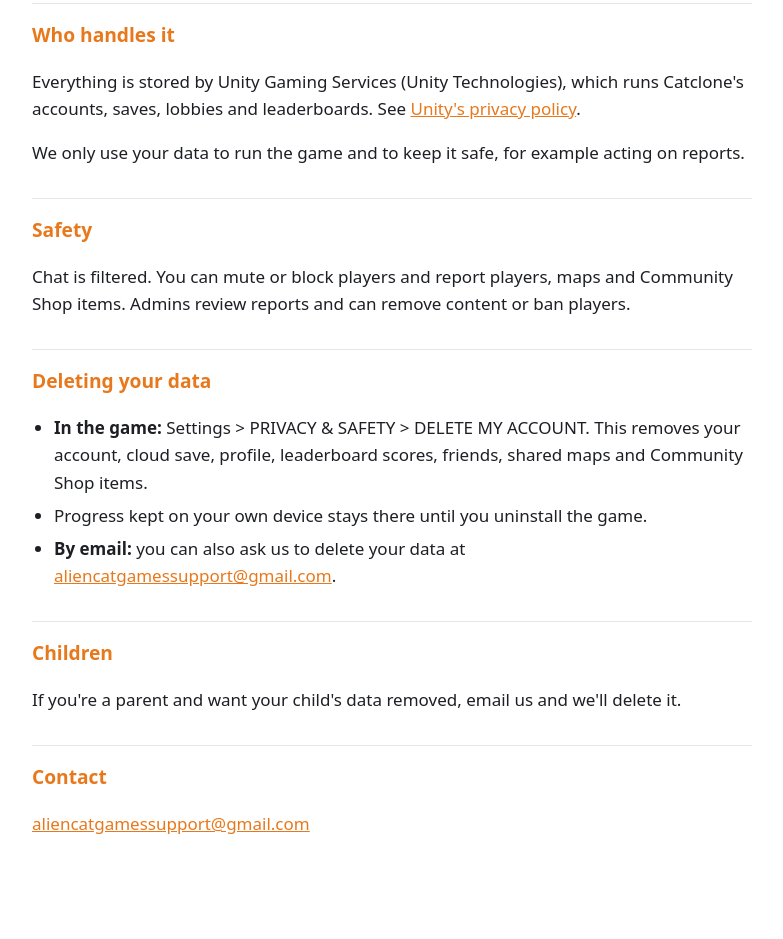
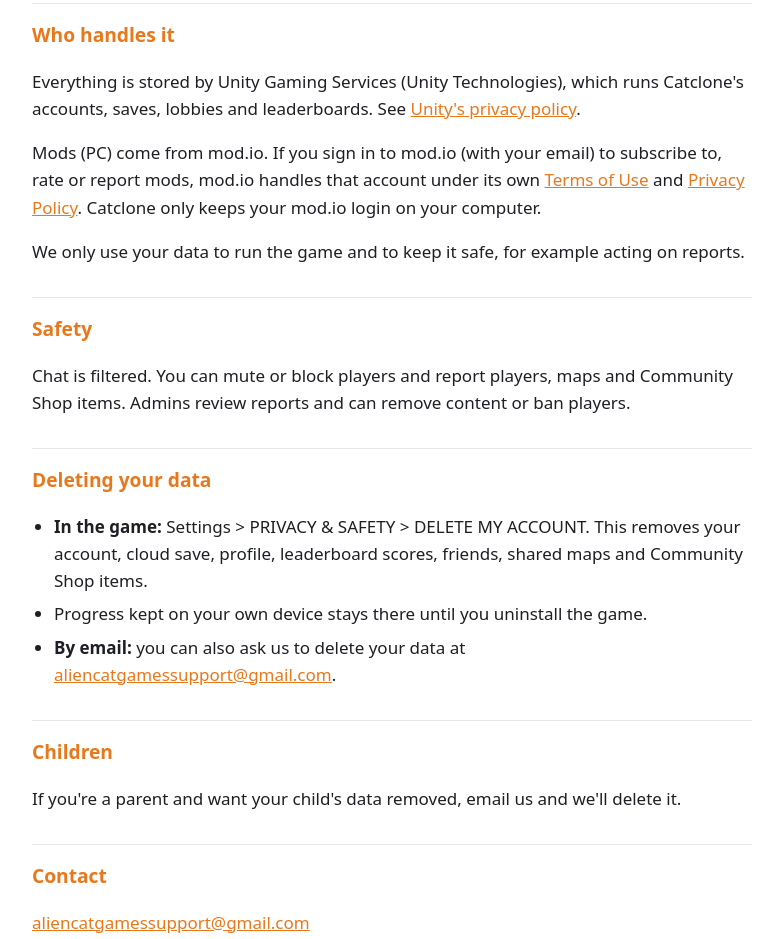
Before and after one commit to AlienCatGames/catclone-privacy, a plain HTML site: page index.html in a window 1280 px wide. Shown: the part 773-1712 px from the top of the page, without its empty margins (248-1031 px from the left). Before the commit the page ends 1691 px from the top, so only its background shows below. Drawn offline with Linux system fonts and the light colour scheme.

Commit message:
Privacy policy: mod.io (mods on PC, mod.io sign-in under mod.io's own terms and privacy policy)

```diff
--- a/index.html
+++ b/index.html
@@ -38,6 +38,7 @@
 
   <h2>Who handles it</h2>
   <p>Everything is stored by Unity Gaming Services (Unity Technologies), which runs Catclone's accounts, saves, lobbies and leaderboards. See <a href="https://unity.com/legal/privacy-policy">Unity's privacy policy</a>.</p>
+  <p>Mods (PC) come from mod.io. If you sign in to mod.io (with your email) to subscribe to, rate or report mods, mod.io handles that account under its own <a href="https://mod.io/terms">Terms of Use</a> and <a href="https://mod.io/privacy">Privacy Policy</a>. Catclone only keeps your mod.io login on your computer.</p>
   <p>We only use your data to run the game and to keep it safe, for example acting on reports.</p>
 
   <h2>Safety</h2>
```
